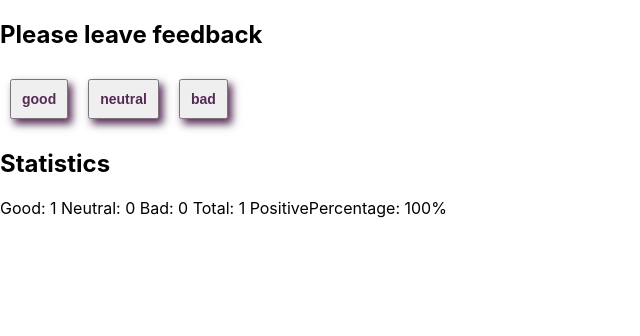
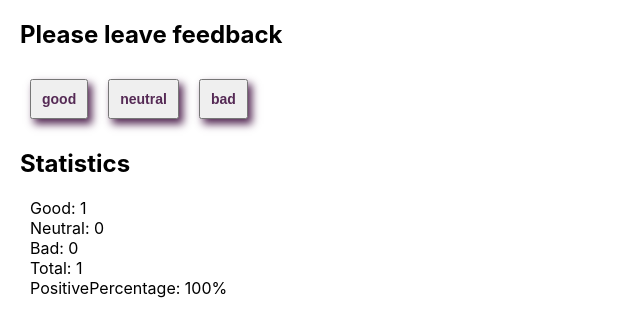
Before and after one commit to Sluchevska/goit-react-hw-02-feedback, a React (Create React App) app: page / in a window 1280 px wide. Both pictures are taken after a click on the button "good". Shown: the top 336 px of the page, without its empty margins (0-640 px from the left). Built offline with nearby package versions, Linux system fonts and the light colour scheme.

Commit message:
update style

```diff
--- a/src/App.js
+++ b/src/App.js
@@ -5,6 +5,7 @@ import Statistics from './components/Statistics/Statistics';
 
 import SectionTitle from './components/SectionTitle/SectionTitle';
 import Notification from './components/Notification/Notification';
+import {Container} from './App.styled'
 import './App.css';
 
 
@@ -38,7 +39,7 @@ return Math.round(good*100/(good+neutral+bad))
     const totalFeedback = good+neutral+bad
 
         return (
-          <div>
+          <Container>
             <SectionTitle title='Please leave feedback'>
             <Feedback options={Object.keys(this.state)} handleIncrement={this.handleIncrement}/>
             </SectionTitle>
@@ -49,7 +50,7 @@ return Math.round(good*100/(good+neutral+bad))
                   positivePercentage={this.countPositiveFeedbackPercentage()}/> : <Notification message="No feedback given" />}
 
           </SectionTitle>
-          </div>
+          </Container>
 
 
         )
--- /dev/null
+++ b/src/App.styled.js
@@ -0,0 +1,5 @@
+import styled from '@emotion/styled';
+
+export const Container = styled.div`
+margin: 20px;
+`
--- a/src/components/SectionTitle/SectionTitle.js
+++ b/src/components/SectionTitle/SectionTitle.js
@@ -1,9 +1,10 @@
 import PropTypes from 'prop-types';
+import {Title} from './SectionTitle.styled'
 export default function SectionTitle({ title, children }) {
     return (
        <section>
 
-            <h2>{title}</h2>
+            <Title>{title}</Title>
             {children}
          </section>
     )
--- a/src/components/SectionTitle/SectionTitle.styled.js
+++ b/src/components/SectionTitle/SectionTitle.styled.js
@@ -1 +1,5 @@
 import styled from '@emotion/styled'
+export const Title = styled.h2`
+font-size:24px;
+
+`
--- a/src/components/Statistics/Statistics.js
+++ b/src/components/Statistics/Statistics.js
@@ -1,22 +1,24 @@
 import PropTypes from 'prop-types';
+import { StatSection } from './Statistics.styled';
+import { Container } from './Statistics.styled';
 export default function Statistics({ good, neutral, bad, total, positivePercentage }) {
 
     return (
-       <div>
+       <Container>
 
             {
 
                 total > 0 && (
 
-                <section>
+                <StatSection>
                     <span>Good: {good} </span>
             <span>Neutral: { neutral} </span>
             <span>Bad: {bad} </span>
             <span>Total: {total} </span>
                     <span>PositivePercentage: {positivePercentage}% </span>
-                </section>)
+                </StatSection>)
         }
-       </div>
+       </Container>
 
     )
 }
--- a/src/components/Statistics/Statistics.styled.js
+++ b/src/components/Statistics/Statistics.styled.js
@@ -1 +1,10 @@
-import styled from '@emotion/styled'
+import styled from '@emotion/styled';
+
+export const StatSection = styled.section`
+display: flex;
+flex-direction: column;
+`
+
+export const Container = styled.div`
+padding-left: 10px;
+`
```
